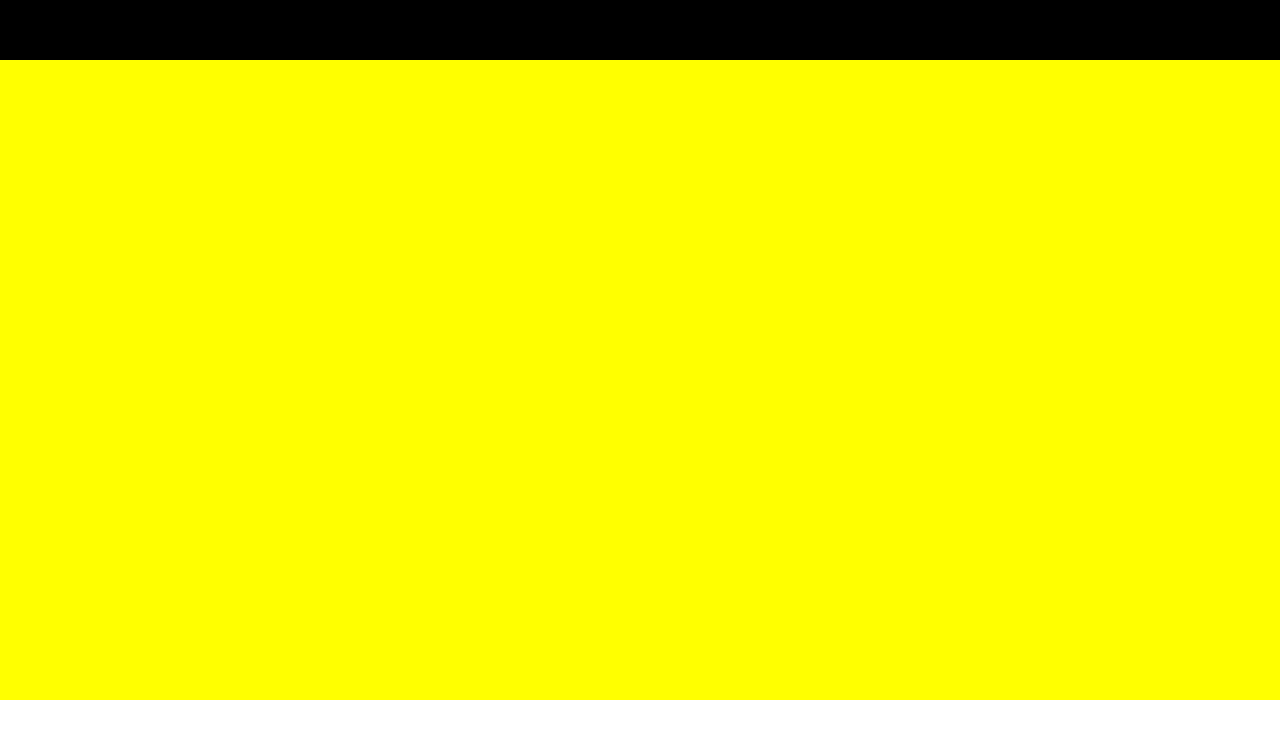
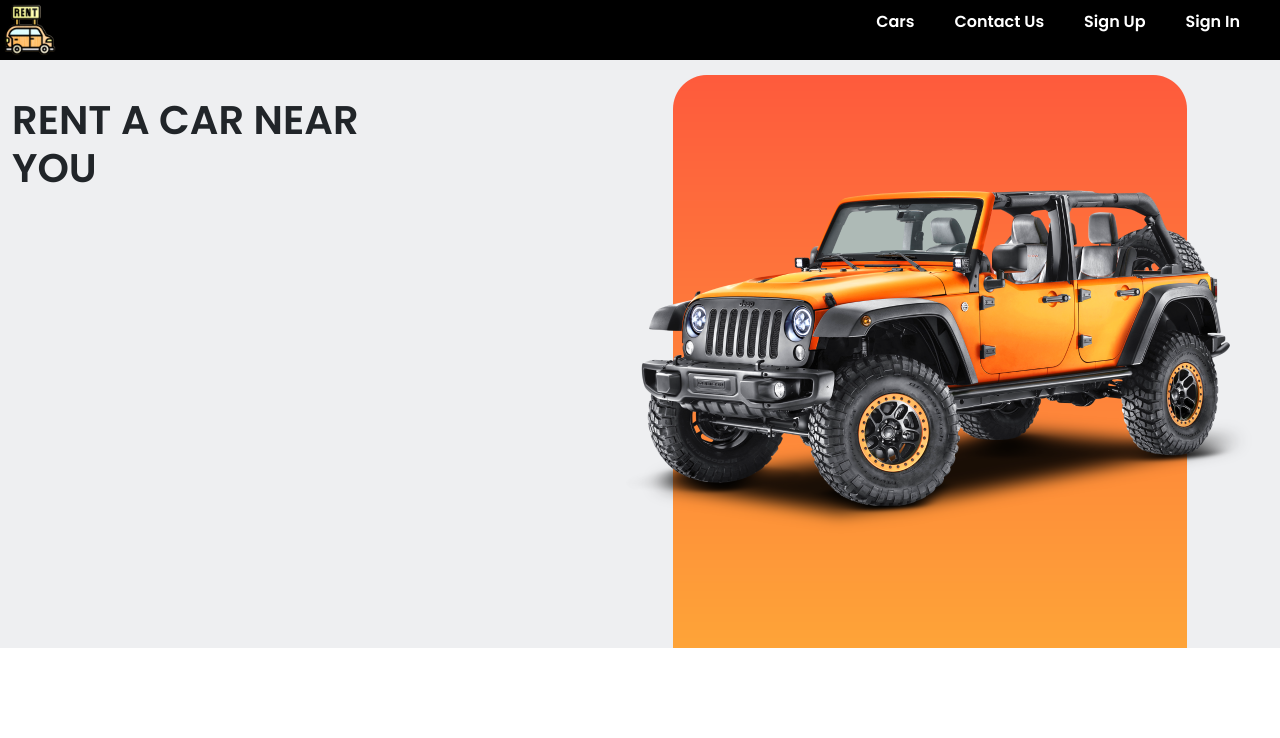
Before and after one commit to Akila-Piumal/Car-Rental-System, a plain HTML site: page Front_End/index.html in a window 1280 px wide. Drawn offline with Linux system fonts and the light colour scheme.

Commit message:
content added.

```diff
--- a/Front_End/assets/css/style.css
+++ b/Front_End/assets/css/style.css
@@ -1,11 +1,62 @@
-#navBar{
-    height: 60px;
+*{
+    scroll-padding-top: 2rem;
+    scroll-behavior: smooth;
+    list-style: none;
+    text-decoration: none;
+    font-family: 'Poppins', sans-serif;
+}
+
+.links{
+    text-decoration: none;
+}
+
+
+/*===============  Home Page  ====================================*/
+
+#header{
     backdrop-filter: blur(10px);
     width: 100%;
+    top: 0;
+    right: 0;
     background-color: #000;
+    position: fixed;
+    display: flex;
+    align-items: center;
+    justify-content: space-between;
 }
 
-#main{
-    background-color: yellow;
-    height: 80vh;
+#logo img{
+    width: 60px;
 }
+
+#navBar{
+    display: flex;
+}
+#navBar>li{
+    position: relative;
+}
+#navBar a{
+    font-size: 1rem;
+    padding-right: 40px;
+    color: white;
+    font-weight: 1000;
+}
+
+#mainSec{
+    height: 600px;
+    background: url("../img/Car Website – 1@2x.png");
+    background-size: cover;
+    background-position: center;
+}
+
+/*Scroll bar*/
+html::-webkit-scrollbar{
+    width: 0.5rem;
+}
+html::-webkit-scrollbar-track{
+    background: transparent;
+}
+html::-webkit-scrollbar-thumb{
+    background: black;
+    border-radius: 5rem;
+}
--- a/Front_End/index.html
+++ b/Front_End/index.html
@@ -11,12 +11,41 @@
     <link rel="stylesheet" href="assets/css/style.css">
     <link rel="stylesheet" href="assets/css/normalize.css">
     <link rel="stylesheet" href="assets/css/bootstrap.min.css">
+    <link rel="preconnect" href="https://fonts.googleapis.com">
+    <link rel="preconnect" href="https://fonts.gstatic.com" crossorigin>
+    <link href="https://fonts.googleapis.com/css2?family=Poppins:ital,wght@0,200;0,300;0,400;0,500;0,600;1,200;1,300;1,400;1,500;1,600&display=swap" rel="stylesheet">
+    <style>
+
+    </style>
 </head>
 <body>
-    <nav id="navBar"></nav>
-    <main id="main"></main>
-    <footer></footer>
+<header id="header">
+    <a href="#" id="logo"><img src="assets/img/rent.png" alt=""></a>
 
-    <script src="assets/js/bootstrap.min.js"></script>
+    <ul id="navBar">
+        <li><a href="#cars" class="links">Cars</a></li>
+        <li><a href="#contactUs" class="links">Contact Us</a></li>
+        <a href="#" class="links">Sign Up</a>
+        <a href="#" class="links">Sign In</a>
+    </ul>
+
+</header>
+<main id="main">
+    <section id="mainSec">
+        <div class="row container-fluid mx-0 my-5 px-0 py-0">
+            <div class="col-4 my-5">
+                <h1 class="fw-bolder">RENT A CAR NEAR YOU</h1>
+            </div>
+
+<!--            <div class="col-8" id="mainPic">-->
+
+<!--            </div>-->
+        </div>
+
+    </section>
+</main>
+<footer></footer>
+
+<script src="assets/js/bootstrap.min.js"></script>
 </body>
 </html>
```
Also changed, not shown: Front_End/assets/img/Car Website – 1@2x.png (added), Front_End/assets/img/rent.png (added).
